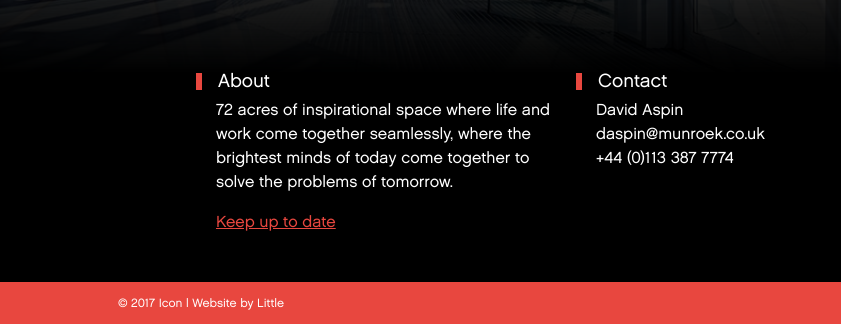
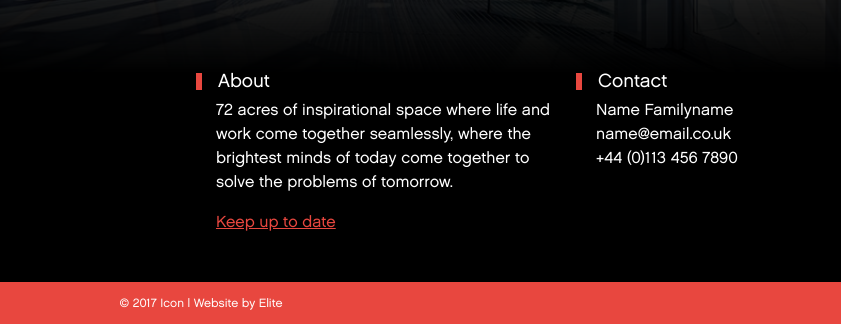
Before and after one commit to eglyte/b_test, a plain HTML site: page index.html in a window 1280 px wide. Shown: the part 575-899 px from the top of the page, 439-1280 px from the left. Drawn offline with Linux system fonts and the light colour scheme.

Commit message:
Small text changes

```diff
--- a/index.html
+++ b/index.html
@@ -43,10 +43,10 @@
                     </div>
                     <div class="col-lg-2 col-md-4">
                         <h2>Contact</h2>
-                        <p>David Aspin
+                        <p>Name Familyname
                             <br />
-                            <a href="mailto:daspin@munroek.co.uk">daspin@munroek.co.uk</a>
-                            <br /> +44 (0)113 387 7774</p>
+                            <a href="mailto:name@email.co.uk">name@email.co.uk</a>
+                            <br /> +44 (0)113 456 7890</p>
                     </div>
                 </div>
             </div>
@@ -55,7 +55,7 @@
     <footer class="site-footer">
         <div class="container">
             <p>
-                <span class="copyright">© 2017 Icon</span> | <span class="developed-by">Website by <a href="#">Little</a></span>
+                <span class="copyright">© 2017 Icon</span> | <span class="developed-by">Website by <a href="#">Elite</a></span>
             </p>
         </div>
     </footer>
```
